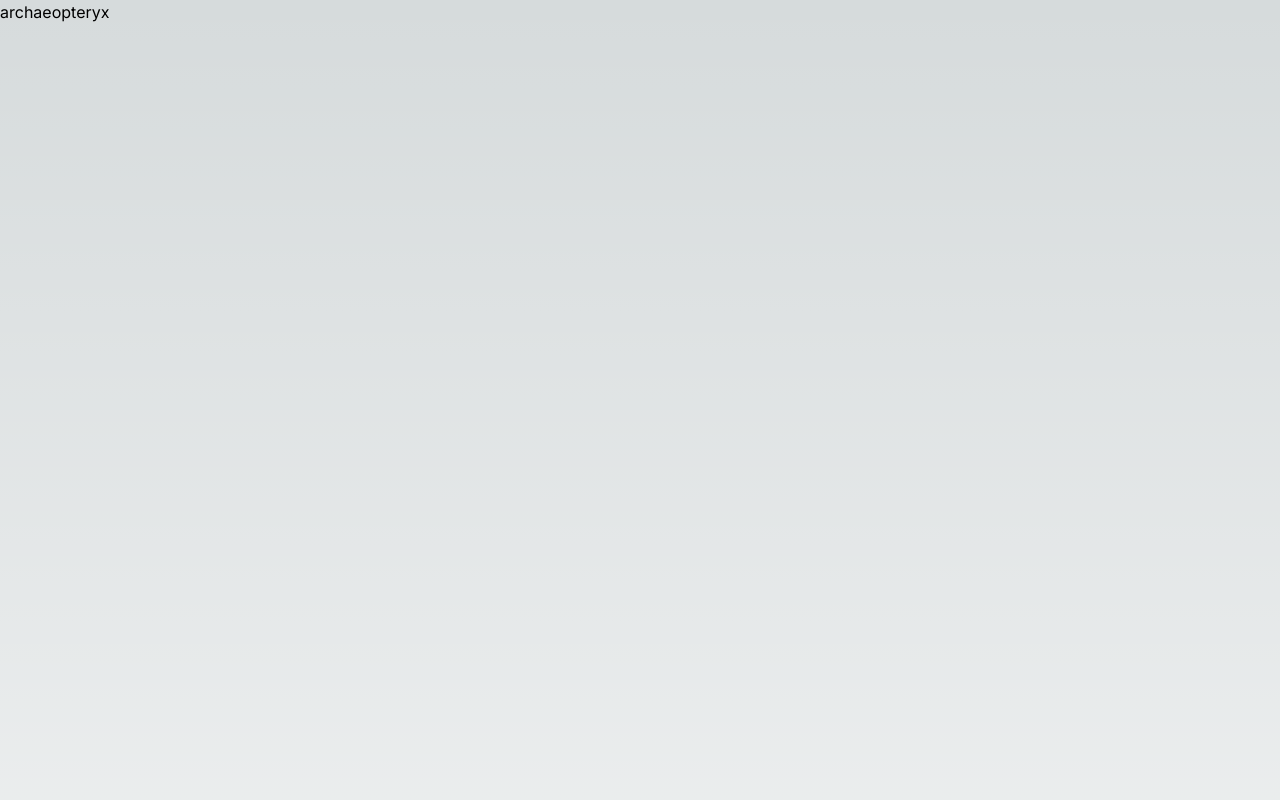
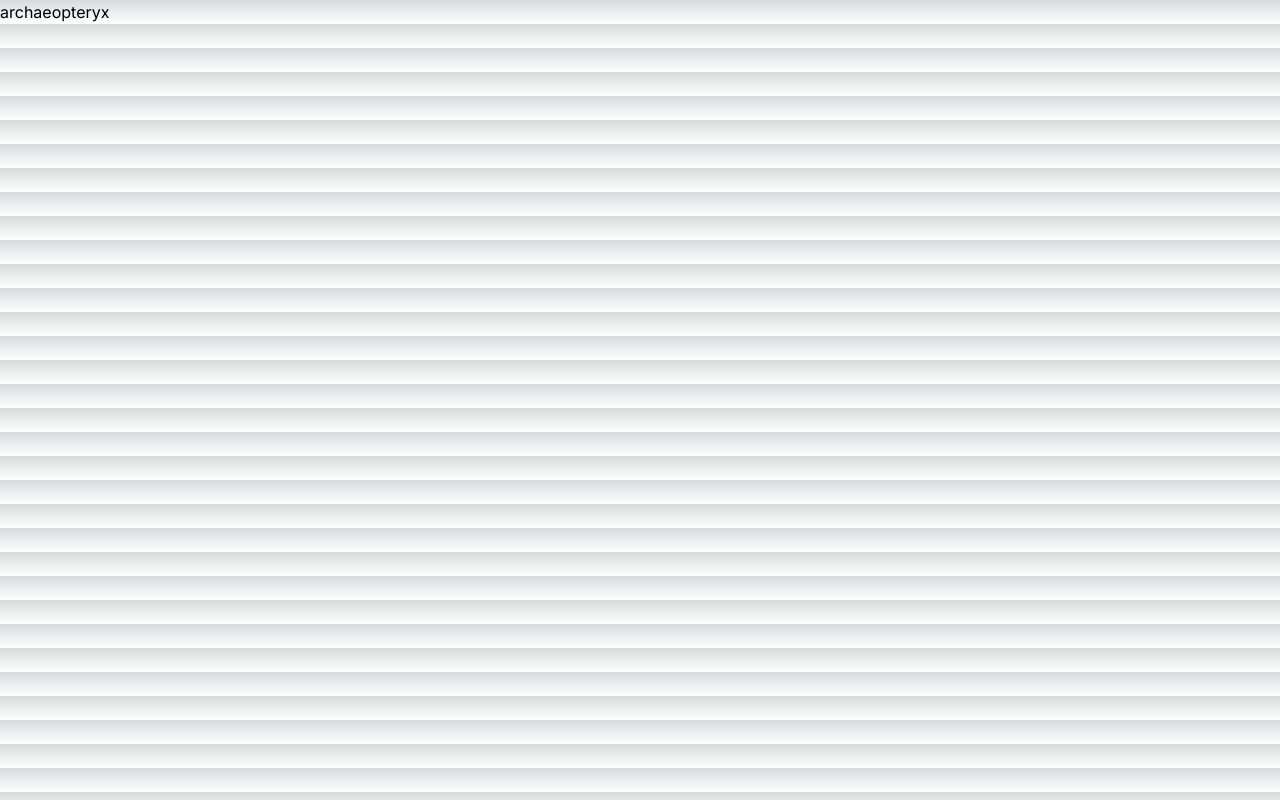
Before and after one commit to KOTTAGENVH/Dino-AR-WEB, a Next.js app in the folder dino-ar/: page /Encyclopedia in a window 1280 px wide. Shown: the top 800 px of the page. Built offline with nearby package versions, Linux system fonts and the light colour scheme.

Commit message:
Update page.tsx

```diff
--- a/dino-ar/src/app/Encyclopedia/page.tsx
+++ b/dino-ar/src/app/Encyclopedia/page.tsx
@@ -37,12 +37,13 @@ function Encyclopedia(){
 
   return (
     <div>
-      <div ref={homeRef} style={{ height: "100vh" }}>
+      {/* <div ref={homeRef} style={{ height: "100vh" }}>
         <Archaeopteryx />
       </div>
       <div ref={legalRef} style={{ height: "100vh" }}>
         <AnimatedTrex />
-      </div>
+      </div> */}
+      <Archaeopteryx />
     </div>
   );
 };
```
